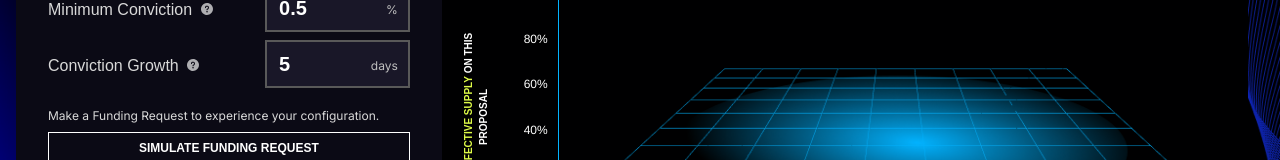
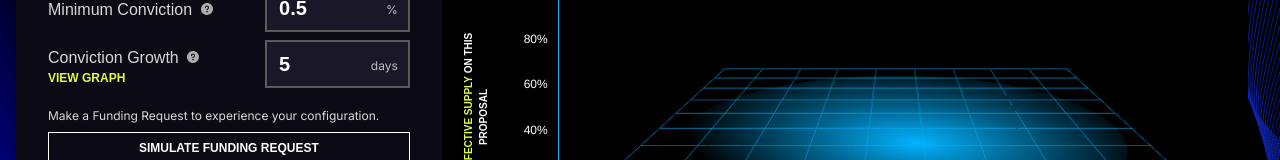
Before and after one commit to CommonsBuild/commons-config-frontend, a Next.js app: page /config/4 in a window 1280 px wide. Shown: the part 300-460 px from the top of the page. Built offline with nearby package versions, Linux system fonts and the light colour scheme; no server answers; a web font is replaced by a local one.

Commit message:
fix: cv growth chart

```diff
--- a/src/components/charts/ConvictionGrowth.tsx
+++ b/src/components/charts/ConvictionGrowth.tsx
@@ -1,7 +1,7 @@
 import React from 'react';
-import Image from 'next/image';
 import { Line } from 'react-chartjs-2';
 import ChartAxisLabel from './ChartAxisLabel';
+import ChartGrid from '../ChartGrid';
 
 interface ConvictionGrowthProps {
   convictionPercentage: number[];
@@ -85,17 +85,23 @@ function ConvictionGrowthChart({
       <div className="w-20 h-0 text-right relative -top-12 -left-2">
         <ChartAxisLabel label="% of maximum conviction" />
       </div>
-      <div className="flex justify-center py-2">
+      <ChartGrid
+        id="q"
+        chart={<Line data={data} options={options} />}
+        xAxisLabel={<ChartAxisLabel label="days" />}
+        yAxisLabel={<></>}
+      />
+      {/* <div className="flex justify-center py-2">
         <div className="w-full">
-          <Line data={data} options={options} />
           <div className="relative h-3/5 abc-chart">
             <Image layout="fill" src="/chart_bg.png" />
           </div>
+          <Line data={data} options={options} />
         </div>
-      </div>
-      <div className="w-24 h-0 ml-auto text-right relative bottom-2">
+      </div> */}
+      {/* <div className="w-24 h-0 ml-auto text-right relative bottom-2">
         <ChartAxisLabel label="days" />
-      </div>
+      </div> */}
     </>
   );
 }
--- a/src/components/modals/ConvictionVoting.tsx
+++ b/src/components/modals/ConvictionVoting.tsx
@@ -22,7 +22,7 @@ function ConvictionGrowthDialog({
 }: ConvictionGrowthDialogProps) {
   return (
     <Modal handleClose={handleClose} isOpen={isOpen} title="Conviction Growth">
-      <div className="py-8 m-auto w-11/12">
+      <div className="pt-8 pb-2 m-auto w-11/12">
         <ConvictionGrowthChart
           convictionPercentage={convictionPercentage}
           timeDays={timeDays}
--- a/src/pages/config/4.tsx
+++ b/src/pages/config/4.tsx
@@ -61,14 +61,14 @@ function ConvictionVoting() {
       link: 'https://forum.tecommons.org/t/conviction-voting-conviction-growth-aka-half-life/490',
       placeholder: 'days',
       tooltipText: 'The amount of time it takes to increase Conviction by 50%.',
-      // children: (
-      //   <span
-      //     className="font-bj font-bold text-xs text-neon uppercase cursor-pointer"
-      //     onClick={() => setDialogOpen(true)}
-      //   >
-      //     view graph
-      //   </span>
-      // ),
+      children: (
+        <span
+          className="font-bj font-bold text-xs text-neon uppercase cursor-pointer"
+          onClick={() => setDialogOpen(true)}
+        >
+          view graph
+        </span>
+      ),
     },
   ];
 
@@ -121,7 +121,7 @@ function ConvictionVoting() {
                 tooltipText={input.tooltipText}
                 link={input.link}
               >
-                {/* {input.children} */}
+                {input.children}
               </Input>
             ))}
             <div className="font-inter text-xs text-gray-200 pt-4 pb-2">
```
